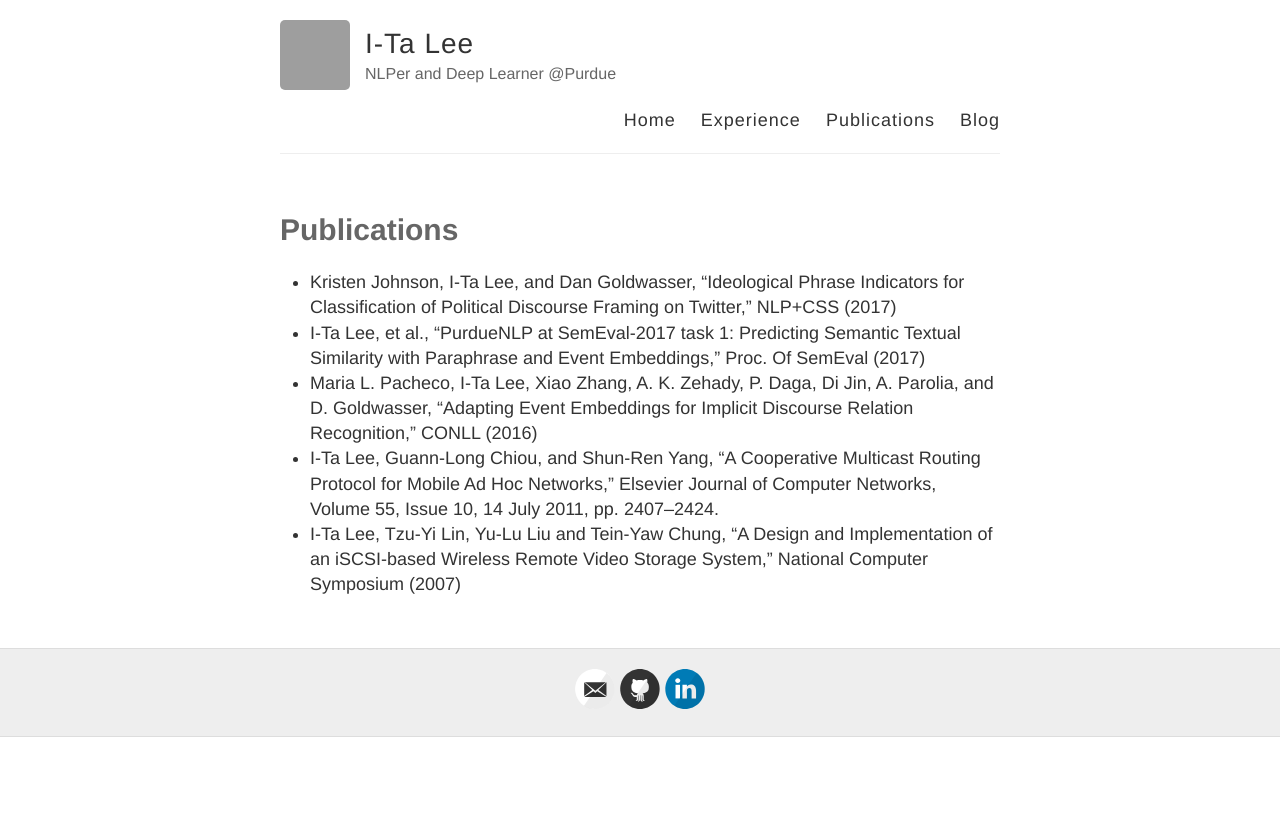
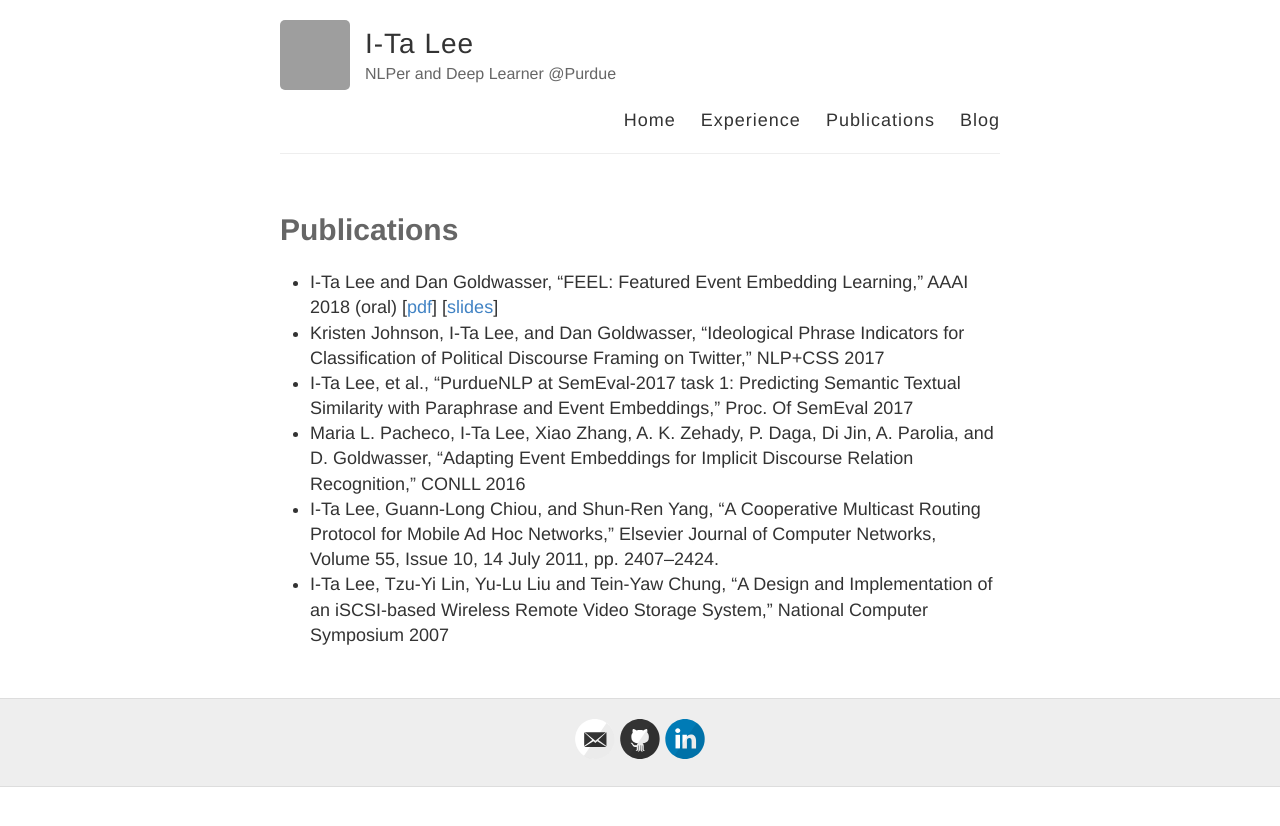
Before and after one commit to doug919/doug919.github.io, a Jekyll site: the page built from publications.md, in a window 1280 px wide. Shown: the top 826 px of the page. Built offline with Jekyll 4.4.1, drawn with Linux system fonts in a browser that asks for light colours; grey boxes are pictures that could not be loaded.

Commit message:
new publication

```diff
--- a/publications.md
+++ b/publications.md
@@ -5,8 +5,9 @@
 ---
 
 
-- Kristen Johnson, I-Ta Lee, and Dan Goldwasser, “Ideological Phrase Indicators for Classification of Political Discourse Framing on Twitter,” NLP+CSS (2017)
-- I-Ta Lee, et al., “PurdueNLP at SemEval-2017 task 1: Predicting Semantic Textual Similarity with Paraphrase and Event Embeddings,” Proc. Of SemEval (2017)
-- Maria L. Pacheco, I-Ta Lee, Xiao Zhang, A. K. Zehady, P. Daga, Di Jin, A. Parolia, and D. Goldwasser, “Adapting Event Embeddings for Implicit Discourse Relation Recognition,” CONLL (2016)
+- I-Ta Lee and Dan Goldwasser, "FEEL: Featured Event Embedding Learning," AAAI 2018 (oral) [[pdf](/download/aaai-18-camera.pdf)] [[slides](/download/aaai18_feel_v3.pdf)]
+- Kristen Johnson, I-Ta Lee, and Dan Goldwasser, “Ideological Phrase Indicators for Classification of Political Discourse Framing on Twitter,” NLP+CSS 2017
+- I-Ta Lee, et al., “PurdueNLP at SemEval-2017 task 1: Predicting Semantic Textual Similarity with Paraphrase and Event Embeddings,” Proc. Of SemEval 2017
+- Maria L. Pacheco, I-Ta Lee, Xiao Zhang, A. K. Zehady, P. Daga, Di Jin, A. Parolia, and D. Goldwasser, “Adapting Event Embeddings for Implicit Discourse Relation Recognition,” CONLL 2016
 - I-Ta Lee, Guann-Long Chiou, and Shun-Ren Yang, “A Cooperative Multicast Routing Protocol for Mobile Ad Hoc Networks,” Elsevier Journal of Computer Networks, Volume 55, Issue 10, 14 July 2011, pp. 2407–2424.
-- I-Ta Lee, Tzu-Yi Lin, Yu-Lu Liu and Tein-Yaw Chung, “A Design and Implementation of an iSCSI-based Wireless Remote Video Storage System,” National Computer Symposium (2007)
+- I-Ta Lee, Tzu-Yi Lin, Yu-Lu Liu and Tein-Yaw Chung, “A Design and Implementation of an iSCSI-based Wireless Remote Video Storage System,” National Computer Symposium 2007
```
Also changed, not shown: 2 other files.
